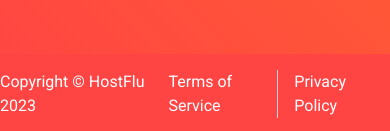
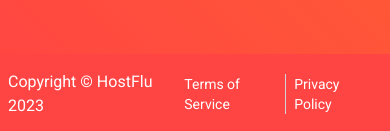
Before and after one commit to pothikit/hostfule-project, a React (Create React App) app: page /shared-hosting in a window 390 px wide. Shown: the part 3108-3239 px from the top of the page. Built offline with nearby package versions, Linux system fonts and the light colour scheme; a web font is replaced by a local one.

Commit message:
footer copyright section responsive fixed

```diff
--- a/src/components/footer/Footer.jsx
+++ b/src/components/footer/Footer.jsx
@@ -117,12 +117,12 @@ function Footer() {
             </div>
             {/* container */}
             <div className="copyright py-4 text-white bg-primary">
-                <div className="container mx-auto">
+                <div className="container mx-auto px-2">
                     <div className="flex items-center justify-between">
                         <span>Copyright © HostFlu 2023</span>
                         <ul className='flex items-center'>
-                            <li className='border-r border-gray-300 px-3'>Terms of Service</li>
-                            <li className='px-4'>Privacy Policy</li>
+                            <li className='border-r border-gray-300 px-1 md:px-3 text-sm md:text-base'>Terms of Service</li>
+                            <li className='px-2 md:px-4 text-sm md:text-base'>Privacy Policy</li>
                         </ul>
                     </div>
                 </div>
```
